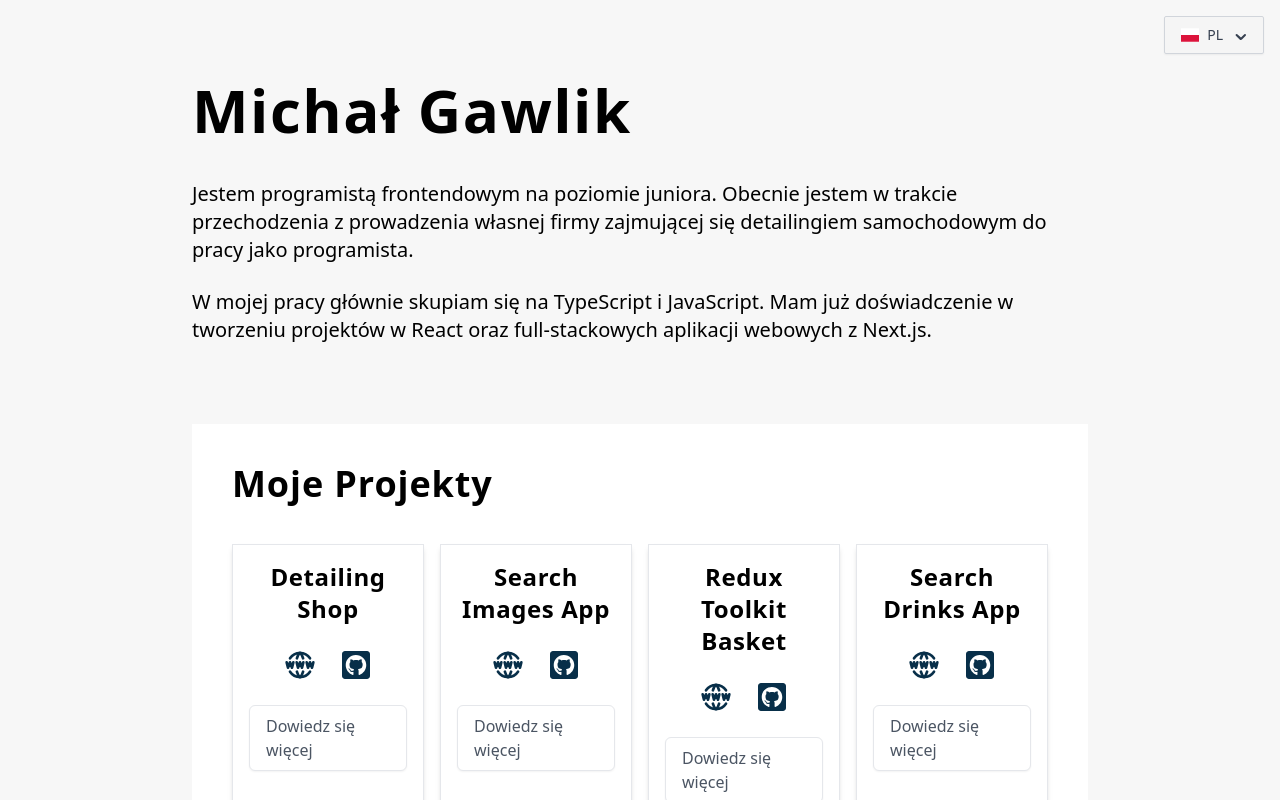
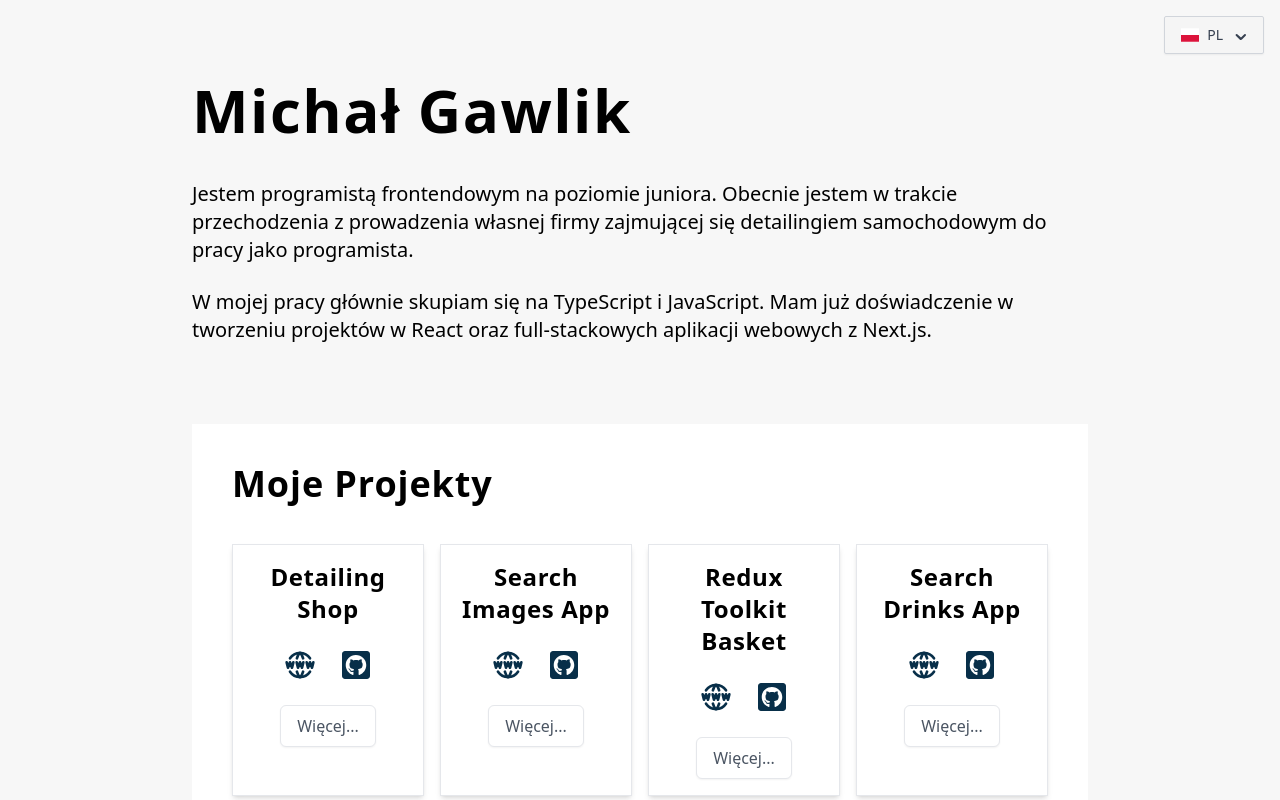
Before and after one commit to misiek869/my_portfolio_v2, a React (Vite) app: page / in a window 1280 px wide. Shown: the top 800 px of the page. Built offline with nearby package versions, Linux system fonts and the light colour scheme.

Commit message:
add btn translation

```diff
--- a/src/components/ProjectCard.tsx
+++ b/src/components/ProjectCard.tsx
@@ -46,7 +46,7 @@ const ProjectCard = ({
 			<Link
 				to={`/projects/${id}`}
 				className='inline-flex items-center justify-center px-4 py-2 text-base font-medium leading-6 text-gray-600 whitespace-no-wrap bg-white border border-gray-200 rounded-md shadow-sm hover:bg-gray-50 focus:outline-none focus:shadow-none mt-6'>
-				Dowiedz się więcej
+				{t('moreBtn')}
 			</Link>
 		</article>
 	)
--- a/src/i18n.ts
+++ b/src/i18n.ts
@@ -20,6 +20,7 @@ i18n.use(initReactI18next).init({
 				heroBtn: 'my projects',
 				seeMoreBtn: 'show more',
 				seeLessBtn: 'show less',
+				moreBtn: 'More...',
 				contactTitle: 'contact me',
 			},
 		},
@@ -36,8 +37,7 @@ i18n.use(initReactI18next).init({
 				heroTitle: `Jestem Michał`,
 				heroSubtitle: 'Front-End Developer',
 				heroBtn: 'moje projekty',
-				seeMoreBtn: 'pokaż więcej',
-				seeLessBtn: 'pokaż mniej',
+				moreBtn: 'Więcej...',
 				contactTitle: 'kontakt',
 			},
 		},
```
